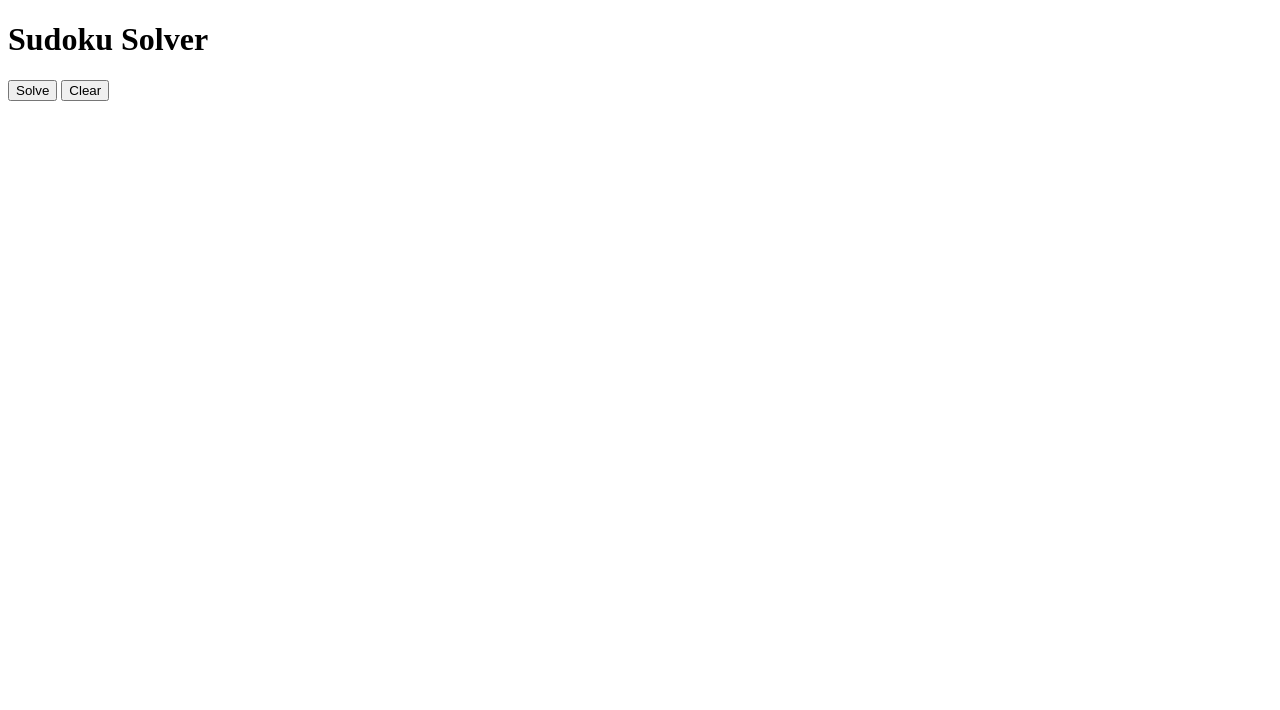
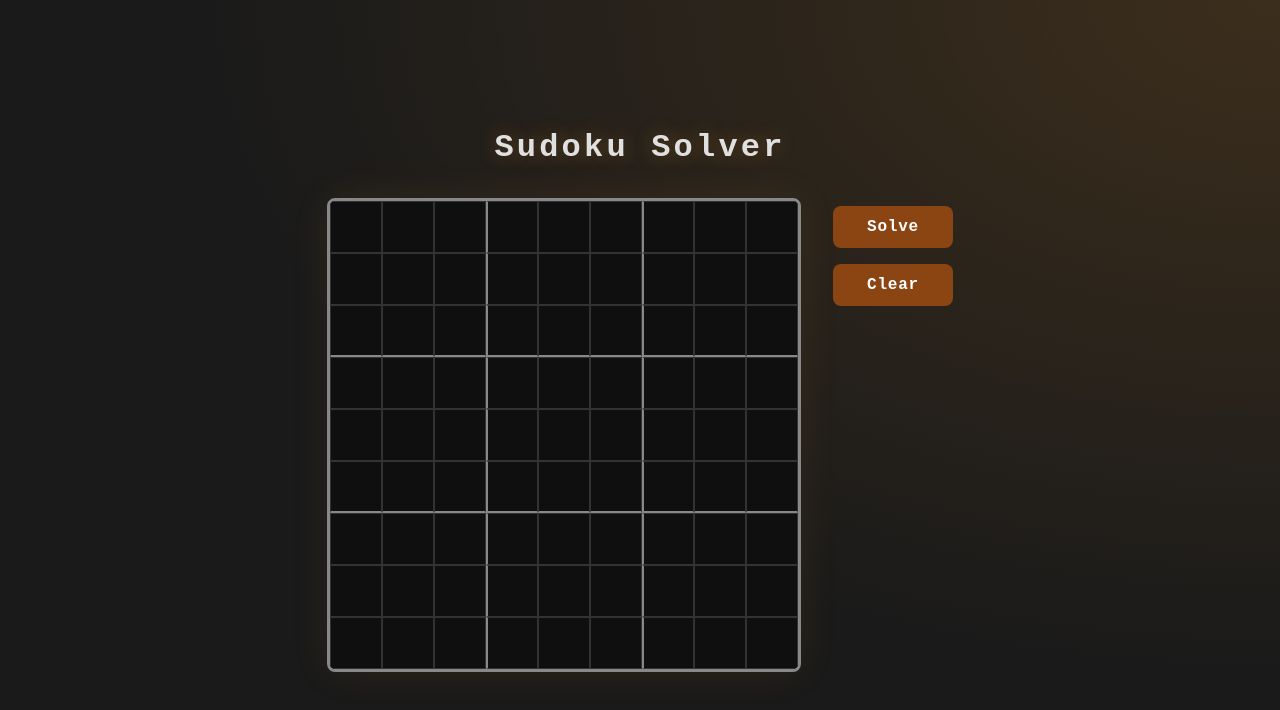
Before and after one commit to TheConfusedConfucius/sudoku-solver, a plain HTML site: page display.html in a window 1280 px wide. Drawn offline with Linux system fonts and the light colour scheme.

Commit message:
Fixed HTML code

```diff
--- a/display.html
+++ b/display.html
@@ -4,7 +4,7 @@
     <meta charset="UTF-8" />
     <meta name="viewport" content="width=device-width, initial-scale=1.0" />
     <title>Sudoku Solver</title>
-    <link rel="stylesheet" href="style.css" />
+    <link rel="stylesheet" href="colours.css" />
   </head>
   <body>
     <h1>Sudoku Solver</h1>
@@ -23,6 +23,6 @@
 
     </div>
 
-    <script src="solver.js"></script>
+    <script src="corecode.js"></script>
   </body>
 </html>
```
